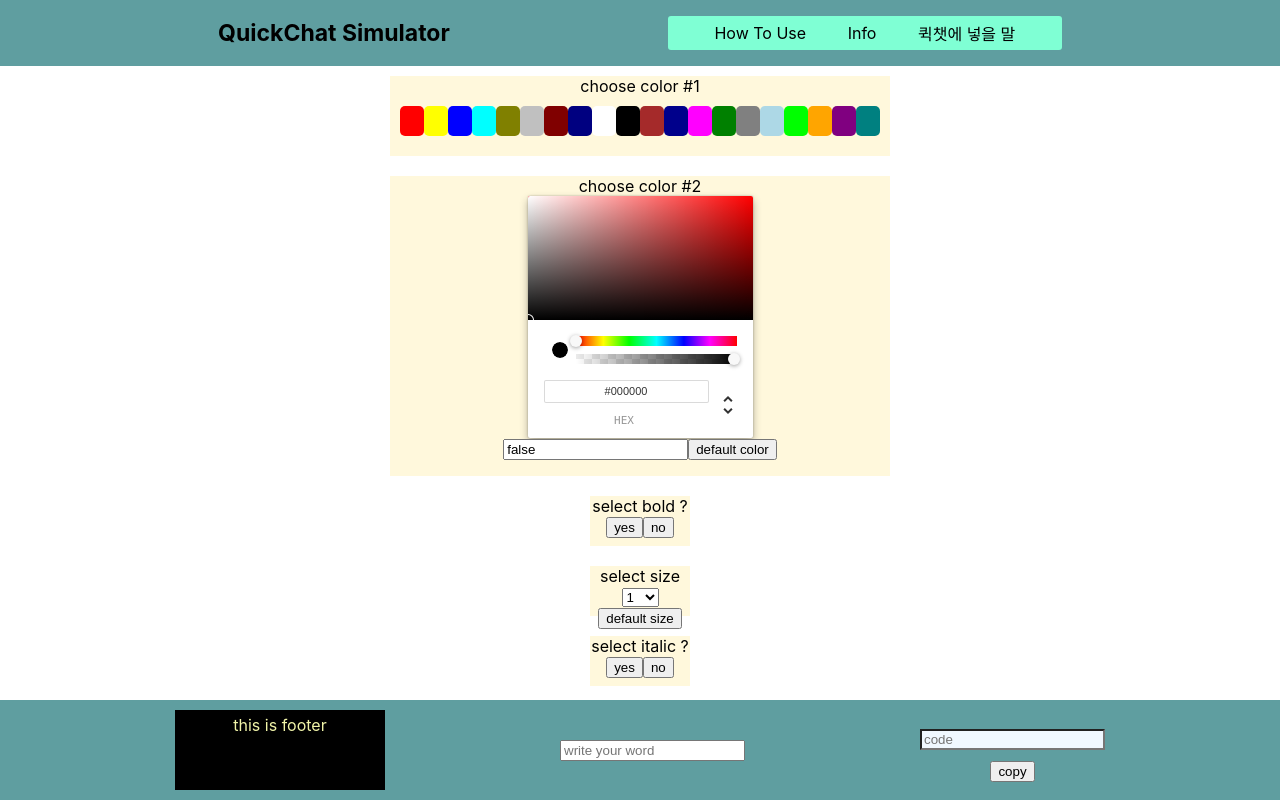
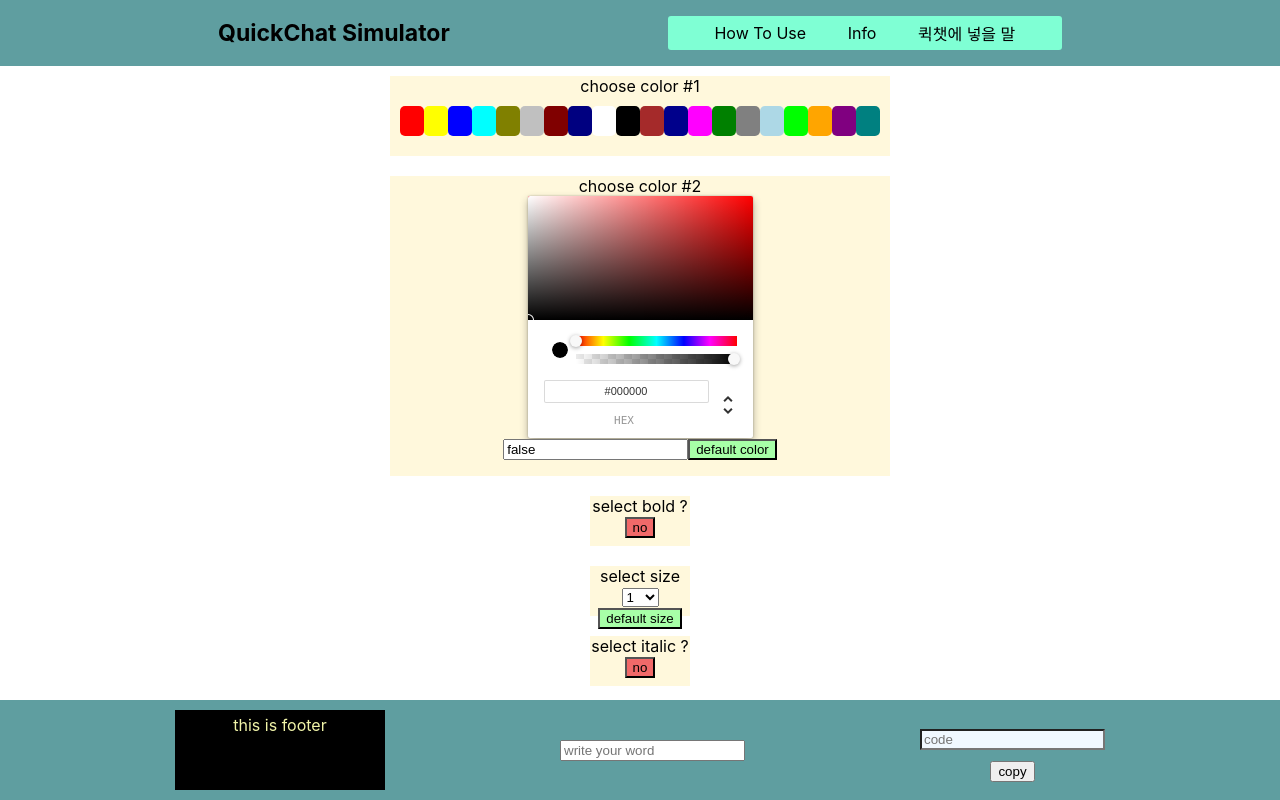
Before and after one commit to lwef/quick-chat-simulator, a React (Create React App) app: page / in a window 1280 px wide. Built offline with nearby package versions, Linux system fonts and the light colour scheme.

Commit message:
#6 make toggle button

```diff
--- a/src/view/Main.js
+++ b/src/view/Main.js
@@ -8,6 +8,13 @@ function Main() {
     const [bold, setBold] = useState(false);
     const [size, setSize] = useState(0);
     const [italic, setItalic] = useState(false);
+
+    const [boldColor, setBoldColor] = useState('#f16969'); //red
+    const [italicColor, setItalicColor] = useState('#f16969');
+    const [colorbutton, setColorButton] = useState('#a7ffa7'); //green
+    const [sizeButtonColor, setSizeButtonColor] = useState('#a7ffa7');
+    const [boldState, setBoldState] = useState('no');
+    const [italicState, setItalicState] = useState('no');
 
     var data = ["", "", "", ""]; //color, bold, size, italic
     data[0] = color;
@@ -34,6 +41,7 @@ function Main() {
             result.push(<div key={i} style={{background:colorSet[i]}} onClick = {()=> {
                 console.log(colorSet[i]);
                 setColor(colorSet[i]);
+                setColorButton('#f16969'); //default color 버튼 비활성화의 표시로 빨간색으로 바꿈
             }}></div>);
         }
         return result;
@@ -48,6 +56,7 @@ function Main() {
 
     const handleColorChange = useCallback((color) => {
         setColor(color);
+        setColorButton('#f16969'); //default color 버튼 비활성화의 표시로 빨간색으로 바꿈
     }, [color]) //컬러 데이터가 바뀔때마다 이 함수는 갱신된다.
 
     const chatSize = () => {
@@ -58,19 +67,44 @@ function Main() {
         return result;
     }
 
-    /*
-    const onChangeBold = (params, e) => {
-        console.log(params);
+    const onChangeBold = (e) => {
         e.preventDefault();
-        SetBold(params);
+        setBold(!bold);
+        //console.log(bold);
+
+        if(boldState==='yes') {
+            setBoldState('no');
+            setBoldColor('#f16969');
+        }
+        else {
+            setBoldState('yes');
+            setBoldColor('#a7ffa7');
+        }
       }
-    */
     const onChangeSize = (size) => {
         setSize(size);
+        setSizeButtonColor('#f16969');
     }
-    const onChangeItalic = (params, e) => {
+    const onChangeItalic = (e) => {
         e.preventDefault();
-        setItalic(params);
+        setItalic(!italic);
+
+        if(italicState==='yes') {
+            setItalicState('no');
+            setItalicColor('#f16969');
+        }
+        else {
+            setItalicState('yes');
+            setItalicColor('#a7ffa7');
+        }
+    }
+    const handleColorDefault = () => {
+        setColor(false);
+        setColorButton('#a7ffa7'); //default color 버튼 활성화의 표시로 초록색으로 바꿈
+    }
+    const handleSizeDefault = () => {
+        setSize(0);
+        setSizeButtonColor('#a7ffa7');
     }
 
     return (
@@ -93,25 +127,23 @@ function Main() {
                     value={color}
                     onChange={e => handleColorChange(e.target.value)}
                 />
-                <button onClick={() => setColor(false)}>default color</button>
+                <button style={{background:colorbutton}}onClick={handleColorDefault}>default color</button>
                 </center>
             </div>
             <div className='main__smallBox'>
                 select bold ?
-                <button onClick={() => setBold(true)}>yes</button>
-                <button onClick={() => setBold(false)}>no</button>
+                <button style={{background:boldColor}} onClick={onChangeBold}>{boldState}</button>
             </div>
             <div className='main__smallBox'>
                 select size<br/>
                 <select value={size} onChange={(e) => {onChangeSize(e.target.value)}}>
                     {chatSize()}
                 </select>
-                <button onClick={() => setSize(0)}>default size</button>
+                <button style={{background:sizeButtonColor}}onClick={handleSizeDefault}>default size</button>
             </div>
             <div className='main__smallBox'>
                 select italic ?
-                <button onClick={(e)=>{onChangeItalic(true, e)}}>yes</button>
-                <button onClick={(e)=>{onChangeItalic(false, e)}}>no</button>
+                <button style={{background:italicColor}} onClick={onChangeItalic}>{italicState}</button>
             </div>
             <div style={{height:100}}></div>
         </div>
```
